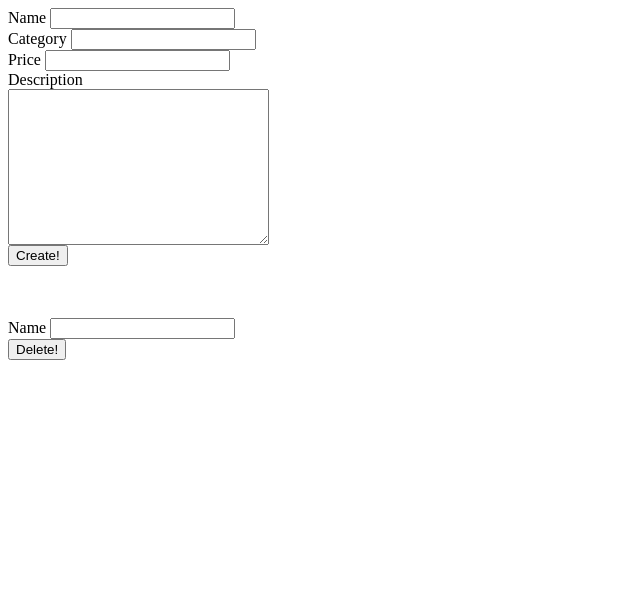
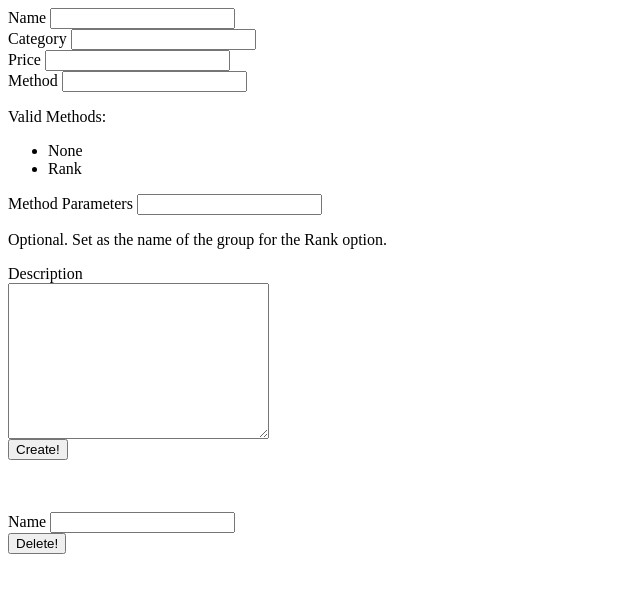
Before and after one commit to WyattSL/BoltMC, a website: page views/manage.html in a window 1280 px wide. Shown: the whole page, without its empty margins (0-640 px from the left). Drawn offline with Linux system fonts and the light colour scheme.

Commit message:
Update manage.html

```diff
--- a/views/manage.html
+++ b/views/manage.html
@@ -10,6 +10,14 @@
             <label>Name</label> <input type="text" name="name" required><br>
             <label>Category</label> <input type="text" name="category" required><br>
             <label>Price</label> <input type="number" name="price" required><br>
+            <label>Method</label> <input type="text" name="method" required><br>
+            <p>Valid Methods:</p>
+            <ul>
+                <li>None</li>
+                <li>Rank</li>
+            </ul>
+            <label>Method Parameters</label> <input type="text" name="methodparams"><br>
+            <p>Optional. Set as the name of the group for the Rank option.</p>
             <label>Description</label> <br> <textarea rows="10" cols="30" name="description" required></textarea><br>
             <input type="submit" value="Create!">
         </form>
```
